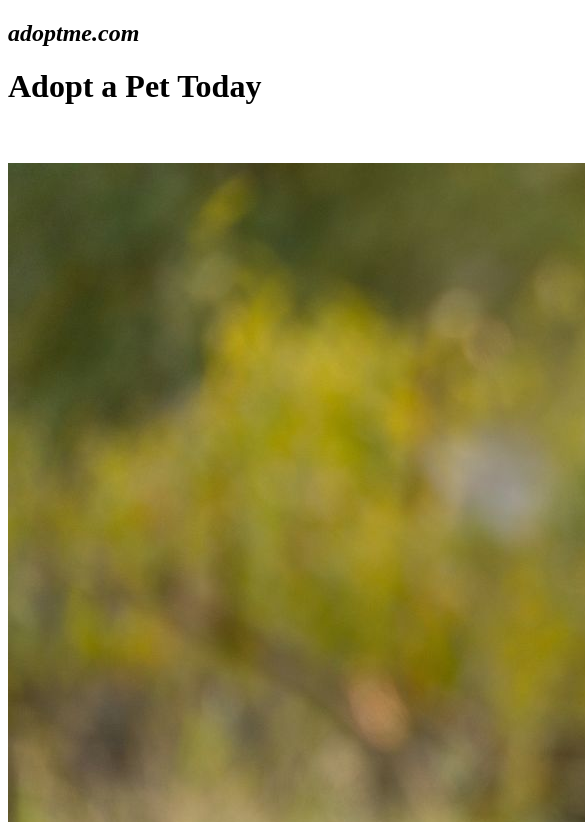
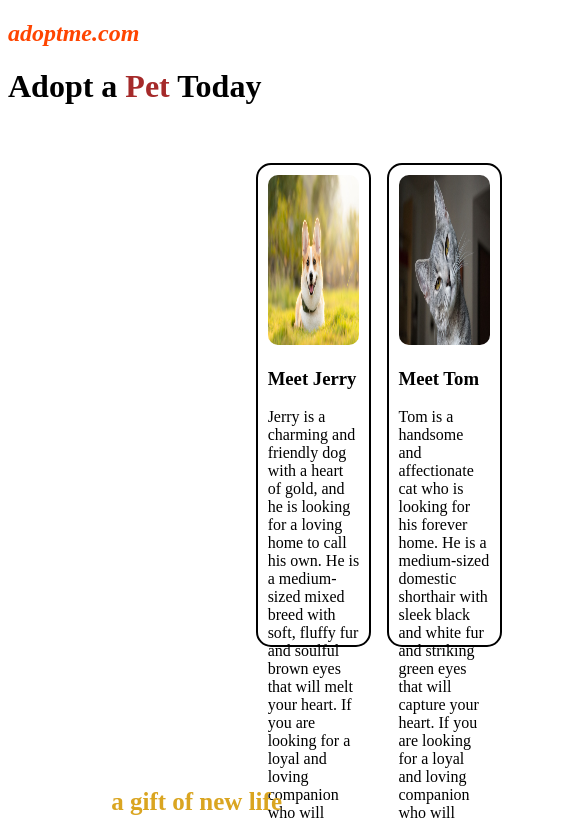
Before and after one commit to Aryan84093/Pet-Adoption-Page, a plain HTML site: page index.html in a window 390 px wide. Shown: the top 822 px of the page, 585 px wide, since content can reach past the window. Drawn offline with Linux system fonts and the light colour scheme.

Commit message:
Created normal page(Not having any responsiveness)

```diff
--- a/index.html
+++ b/index.html
@@ -43,6 +43,6 @@
         </p>
       </div>
     </div>
-    <h4>a gift of new life</h4>
+    <h3 class="q">a gift of new life</h3>
   </body>
 </html>
--- a/style.css
+++ b/style.css
@@ -0,0 +1,31 @@
+#pets{
+    height:600px;
+    width:70%;
+    display:flex;
+    justify-content:space-around;
+    margin-left:240px;
+}
+.card{
+    height:460px;
+    width:35%;
+    border: 2px solid black;
+    padding: 10px;
+    border-radius:15px;
+}
+img{
+    height:170px;
+    width: 100%;
+    border-radius: 10px;
+}
+h2{
+    color: orangered;
+}
+span{
+    color: brown;
+}
+.q{
+    text-align: end;
+    margin-right: 100px;
+    color: goldenrod;
+    font-size:25px
+}
```
